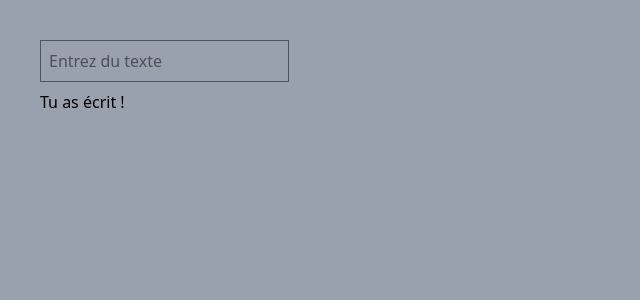
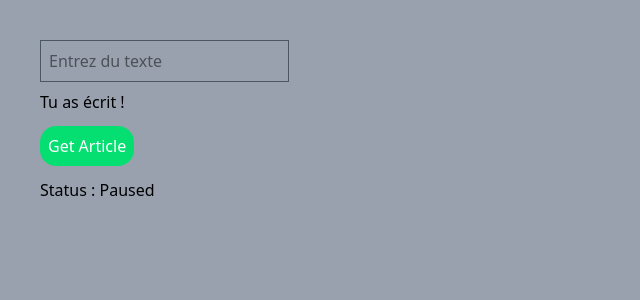
Before and after one commit to yves40/NEXTJS, a Next.js app in the folder 2.composants-et-data/: page /form in a window 1280 px wide. Shown: the top 300 px of the page, without its empty margins (0-640 px from the left). Built offline with nearby package versions, Linux system fonts and the light colour scheme.

Commit message:
Lesson : Server action : Part 2 : My share

```diff
--- a/2.composants-et-data/src/app/form/page.jsx
+++ b/2.composants-et-data/src/app/form/page.jsx
@@ -1,10 +1,34 @@
 "use client"  // Must be specified to use WEB apis on client
 
-import { useState } from "react"
+import { useEffect, useRef, useState } from "react"
+import { getPost } from "@/lib/serveraction"
 
 function page() {
 
   const [inputValue, setInputValue] = useState("")
+  const [status, setStatus] = useState('Paused')
+  const [postindex, setPostIndex] = useState(1);
+  const [postMessage, setPostMessage] = useState('');
+  const msgref = useRef();
+
+  // Track message call
+  useEffect( () => {
+    console.log('useEffect triggered');
+  }, [postindex])
+
+  async function handleGetArticle() {
+    setStatus('Requesting')
+    const post = await getPost(postindex);
+    setStatus(`Done : got post with ID ${post.id}`);
+    setPostIndex(postindex + 1);
+    setPostMessage(post.title);
+    // 1st method to update the message title : getElementById
+    const mshandle = document.getElementById('msgid');
+    mshandle.classList.remove('hidden');
+    // 2nd method : just use useRef() ;-)
+    msgref.current.classList.remove('hidden');
+    msgref.current.style.color = 'red';
+  }
 
   return (
     <div className=" m-10">
@@ -13,6 +37,11 @@ function page() {
           onChange={ e => setInputValue(e.target.value)}
           placeholder="Entrez du texte"/>
       <p>Tu as écrit ! {inputValue}</p>
+      <button className=" bg-green-400 border-none rounded-2xl my-3 p-2 text-white"
+       onClick={handleGetArticle}>Get Article</button>
+       <p>Status : {status} </p>
+       <p id="msgid" className="hidden">Post title : {postMessage}</p>
+       <p ref={msgref} className="hidden">Post title : {postMessage}</p>
     </div>
   )
 }
```
